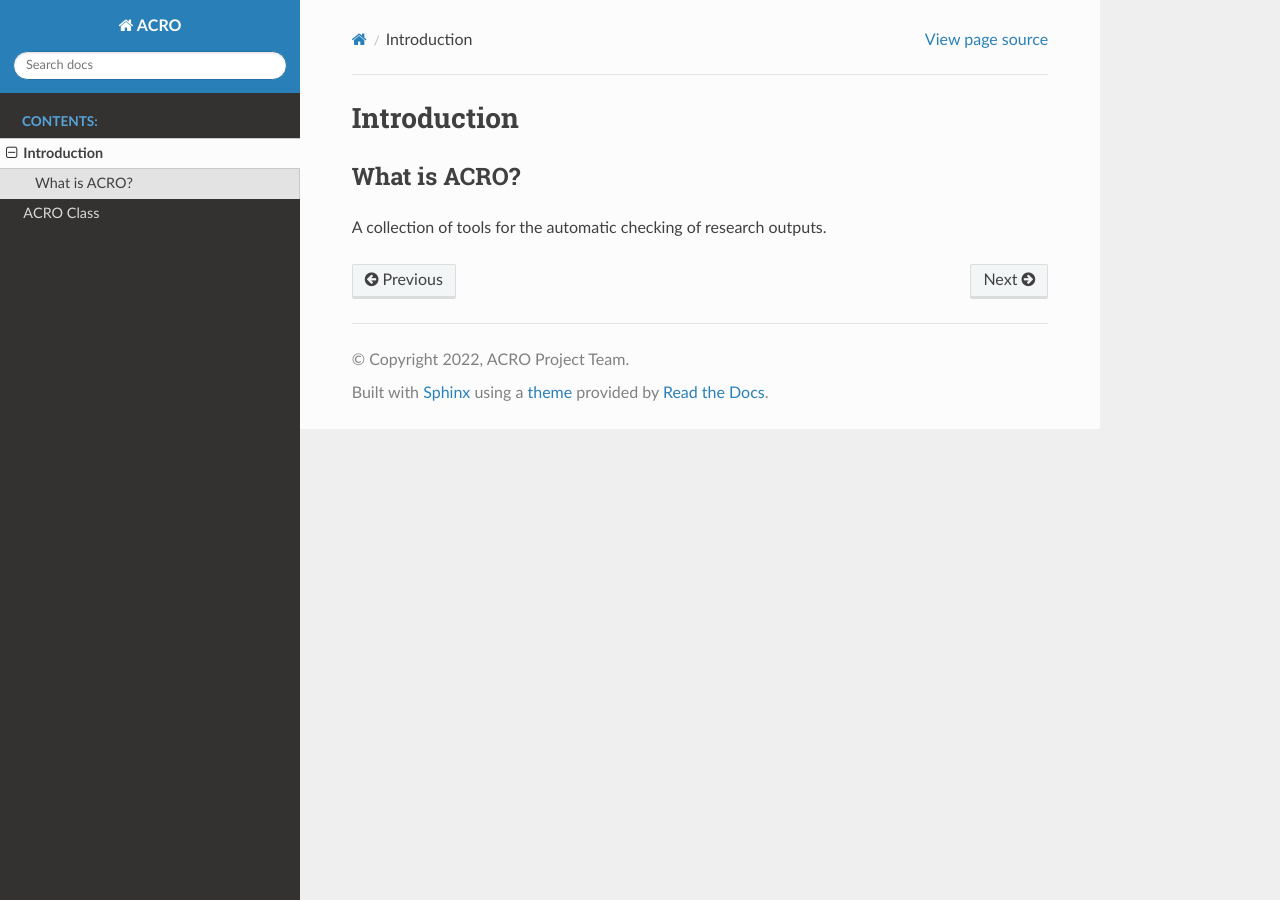
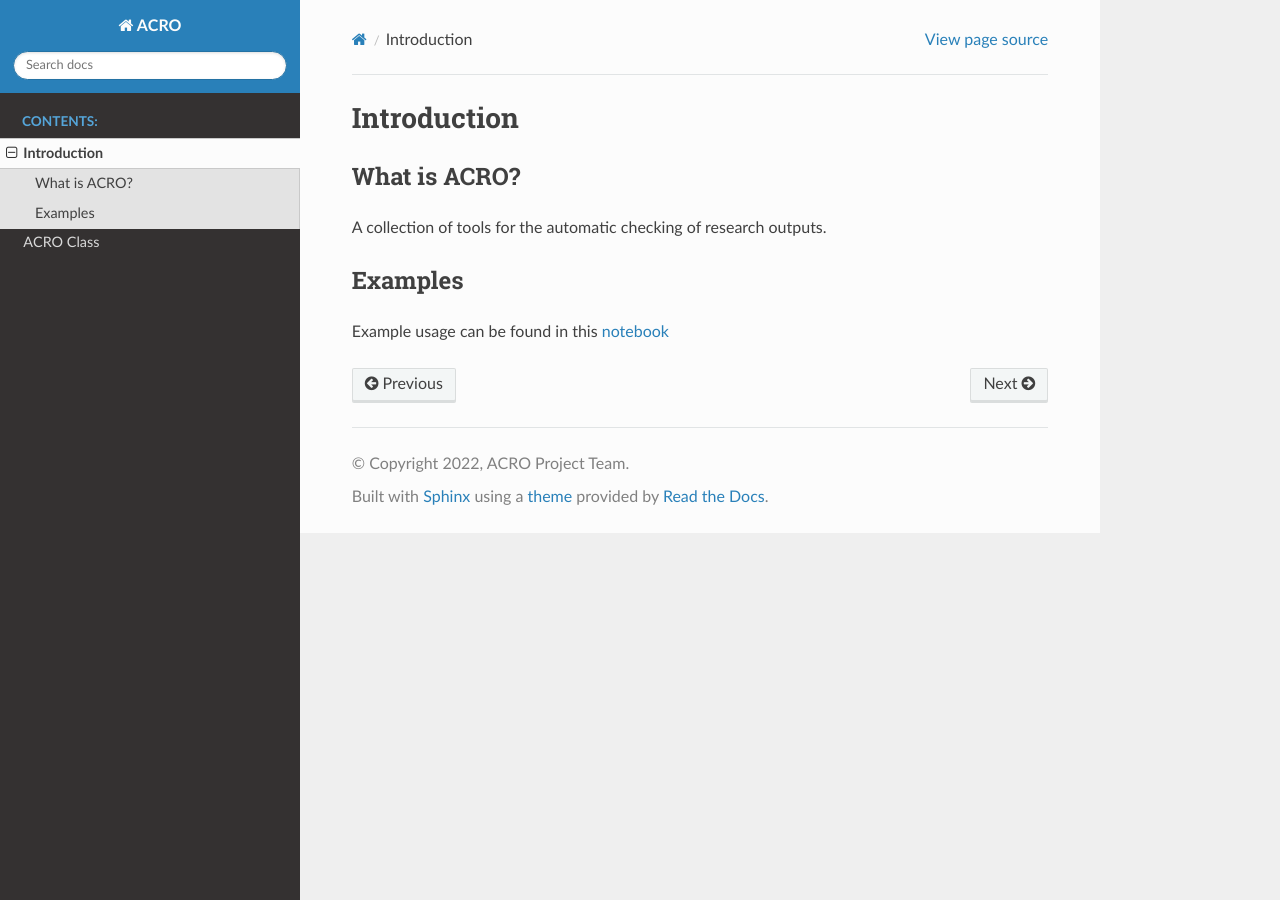
Before and after one commit to AI-SDC/ACRO, a Sphinx documentation site: the page built from docs/source/introduction.rst, in a window 1280 px wide. Built offline with Sphinx 7.4.7 and the Read the Docs theme 2.0.0, drawn with Linux system fonts in a browser that asks for light colours.

Commit message:
update docs

```diff
--- a/docs/source/introduction.rst
+++ b/docs/source/introduction.rst
@@ -2,6 +2,11 @@
 ============
 
 What is ACRO?
-------------------
+-------------
 
 A collection of tools for the automatic checking of research outputs.
+
+Examples
+--------
+
+Example usage can be found in this `notebook <https://github.com/AI-SDC/ACRO/blob/main/notebooks/test.ipynb>`__
```
